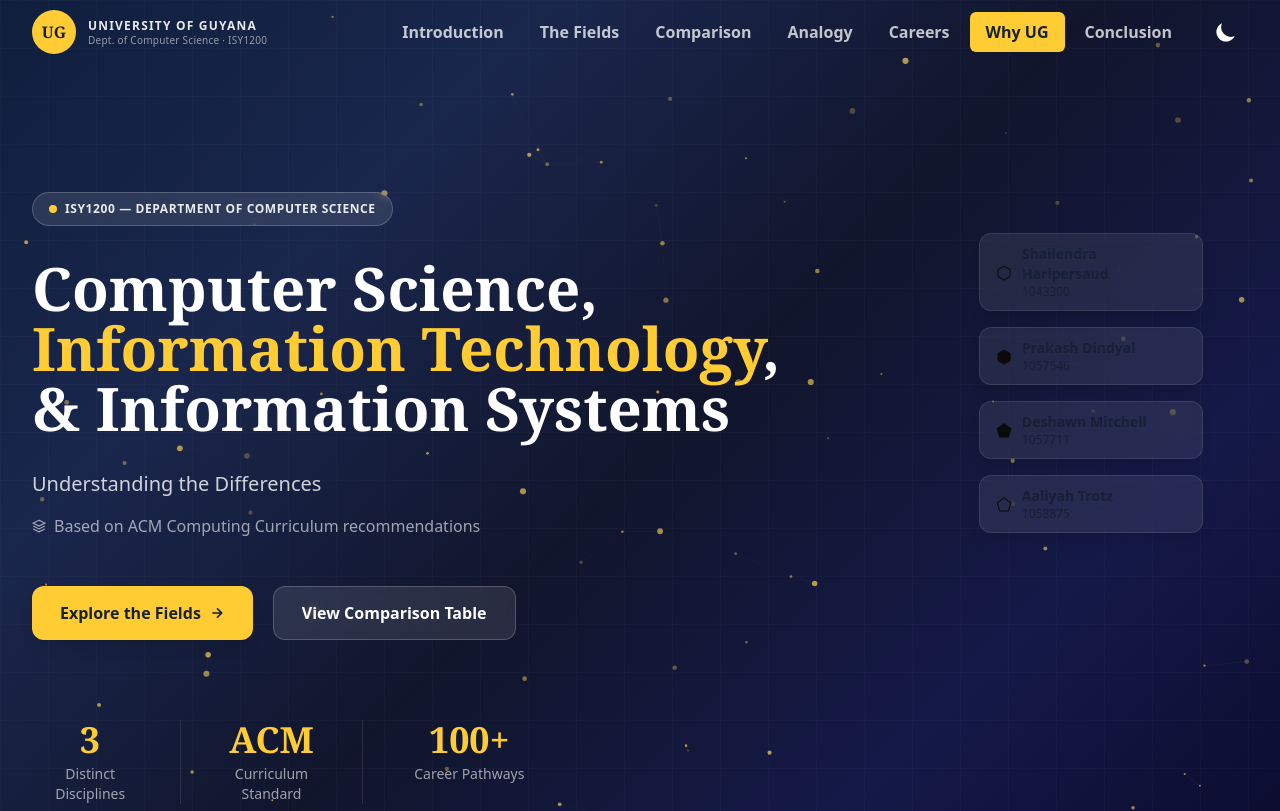
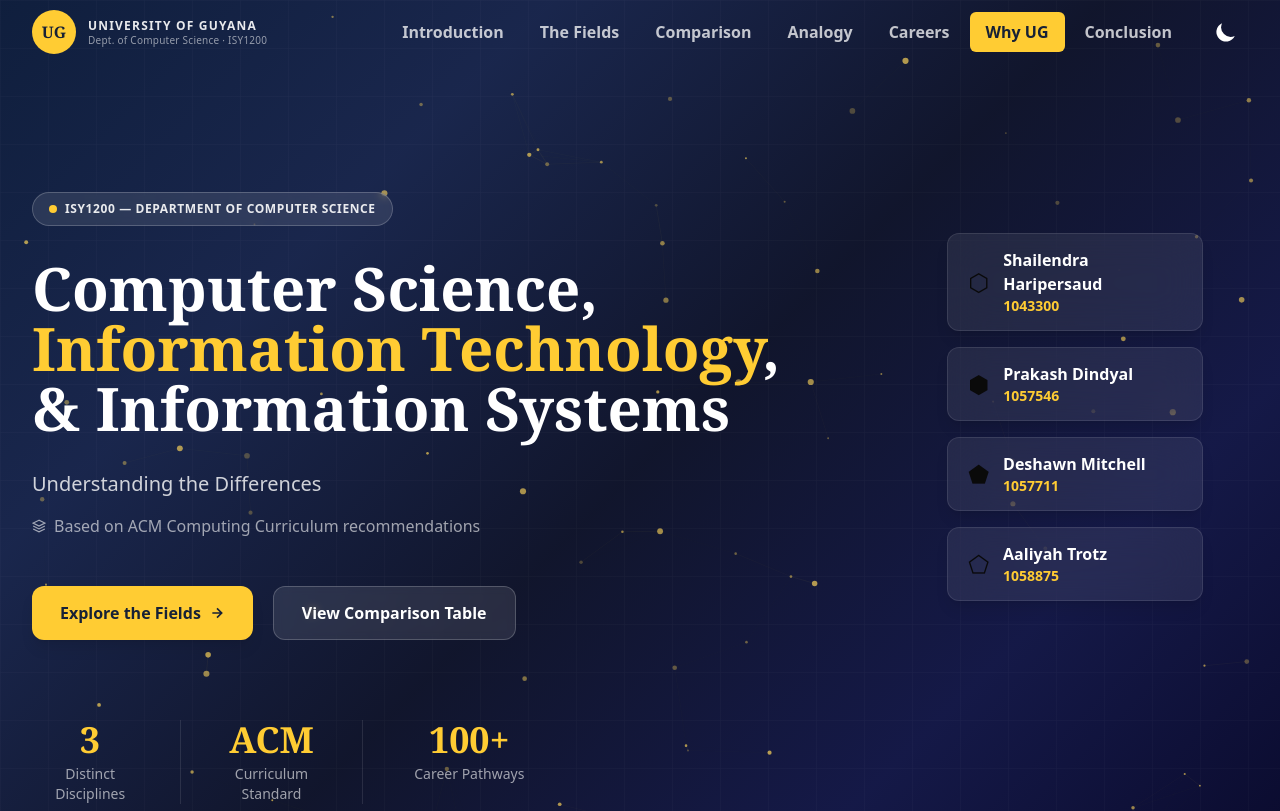
Before and after one commit to dezh19/ISY1200, a Next.js app: page / in a window 1280 px wide. Shown: the top 811 px of the page. Built offline with nearby package versions, Linux system fonts and the light colour scheme; a web font is replaced by a local one.

Commit message:
Improve text visibility in floating platforms - increase font size and change colors to white and gold

```diff
--- a/components/HeroSection.tsx
+++ b/components/HeroSection.tsx
@@ -107,13 +107,13 @@ export default function HeroSection() {
         ].map((item, i) => (
           <div
             key={item.label}
-            className="glass-card px-3 md:px-4 py-2 md:py-2.5 rounded-lg md:rounded-xl shadow-lg animate-float flex items-center gap-2 md:gap-2.5 w-48 md:w-56 text-xs md:text-sm"
+            className="glass-card px-4 md:px-5 py-3 md:py-3.5 rounded-lg md:rounded-xl shadow-lg animate-float flex items-center gap-3 md:gap-3.5 w-56 md:w-64"
             style={{ animationDelay: `${i * 0.8}s` }}
           >
-            <span className="text-base md:text-lg shrink-0">{item.icon}</span>
-            <div className="font-semibold text-navy line-clamp-2 flex flex-col">
-              <span>{item.label}</span>
-              <span className="text-navy/70 text-xs font-normal">{item.id}</span>
+            <span className="text-lg md:text-2xl shrink-0">{item.icon}</span>
+            <div className="font-semibold text-white flex flex-col">
+              <span className="text-sm md:text-base leading-tight">{item.label}</span>
+              <span className="text-gold text-xs md:text-sm font-semibold">{item.id}</span>
             </div>
           </div>
         ))}
```
